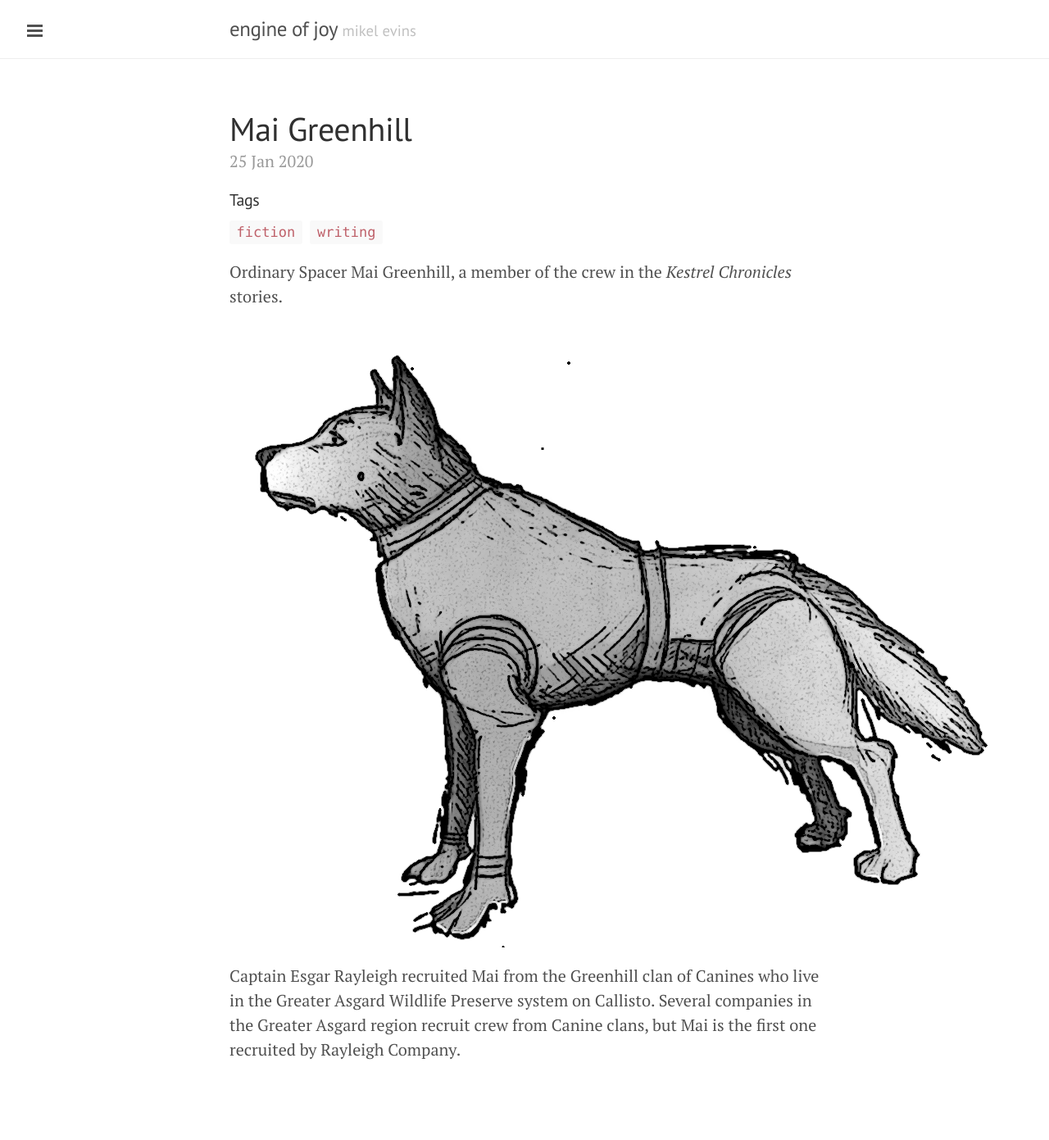
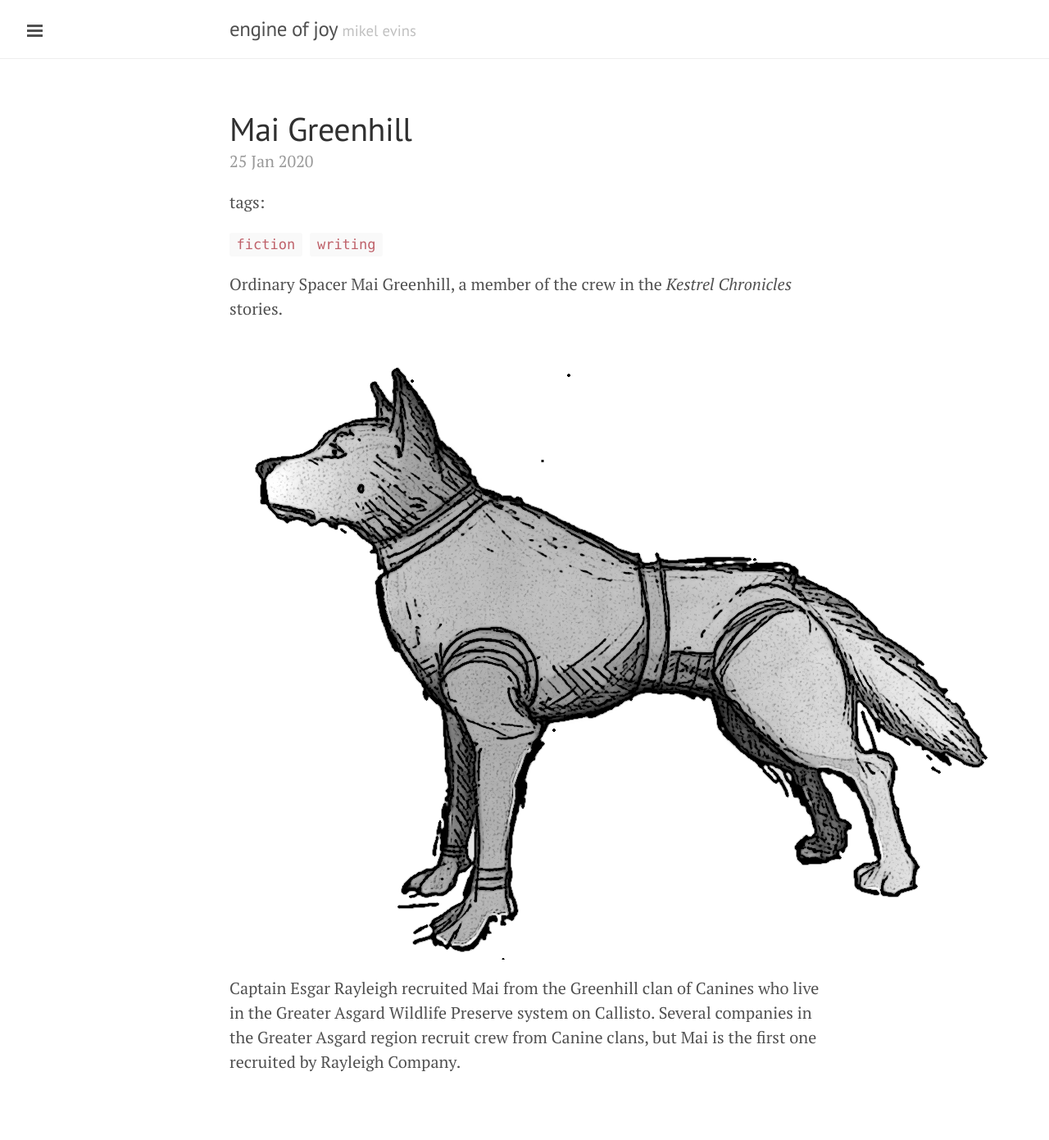
Before and after one commit to mikelevins/mikelevins.github.io, a Jekyll site: the page built from _posts/2020-01-25-mai-greenhill.md, in a window 1280 px wide. Shown: the whole page at 82% size. Built offline with Jekyll 4.4.1, drawn with Linux system fonts in a browser that asks for light colours.

Commit message:
fiddling with tags

```diff
--- a/_layouts/post.html
+++ b/_layouts/post.html
@@ -6,13 +6,13 @@ layout: default
     <h1 class="post-title">{{ page.title }}</h1>
     <span class="post-date">{{ page.date | date_to_string }}</span>
     <div class="tags">
-        <h5>Tags</h5>
+        <p>tags:
         <ul class="related-posts">
             {% for tag in page.tags %}
             {% capture tag_name %}{{ tag }}{% endcapture %}
             <a href="/tag/{{ tag_name }}"><code class="highligher-rouge"><nobr>{{ tag_name }}</nobr></code>&nbsp;</a>
             {% endfor %}
-        </ul>
+        </ul></p>
     </div>
     {{ content }}
 </div>
```
